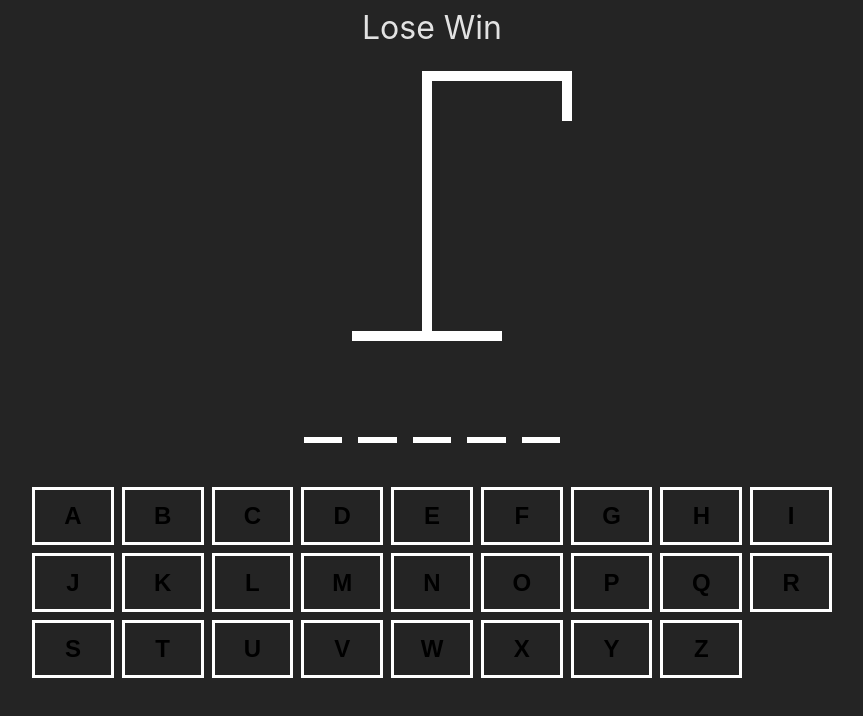
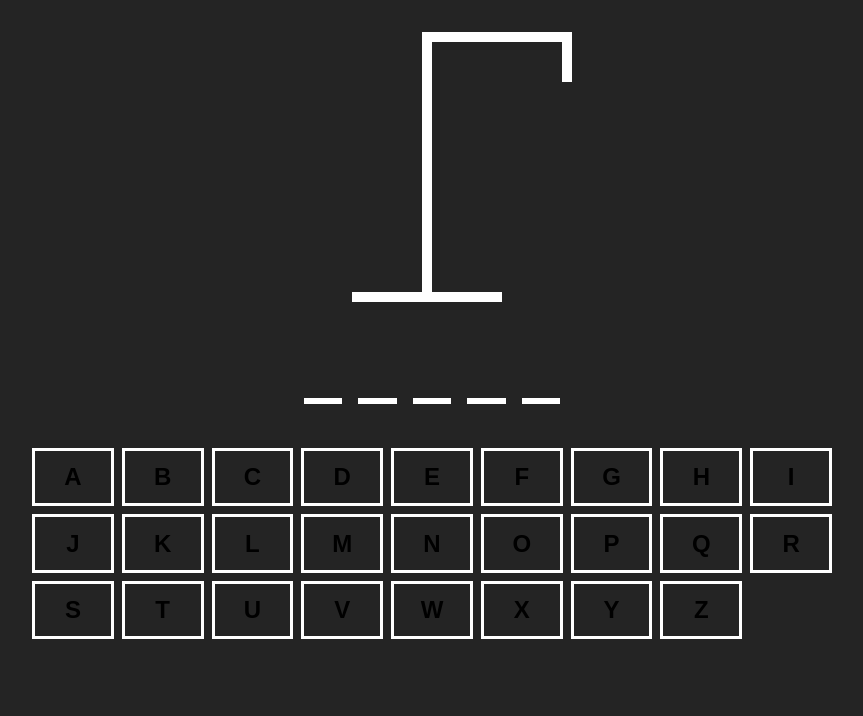
Before and after one commit to ro77en/react-hangman, a React (Vite) app: page / in a window 1280 px wide. Shown: the top 716 px of the page, without its empty margins (208-1071 px from the left). Built offline with nearby package versions, Linux system fonts and the light colour scheme.

Commit message:
disable keyboard on lose or win

```diff
--- a/src/App.tsx
+++ b/src/App.tsx
@@ -15,13 +15,18 @@ function App() {
     (letter) => !wordToGuess.includes(letter)
   );
 
+  const isLoser = incorrectLetters.length >= 6;
+  const isWinner = wordToGuess
+    .split("")
+    .every((letter) => guessedLetters.includes(letter));
+
   const addGuessedLetter = useCallback(
     (letter: string) => {
-      if (guessedLetters.includes(letter)) return;
+      if (guessedLetters.includes(letter) || isLoser || isWinner) return;
 
       setGuessedLetters((currentLetters) => [...currentLetters, letter]);
     },
-    [guessedLetters]
+    [guessedLetters, isWinner, isLoser]
   );
 
   useEffect(() => {
@@ -31,7 +36,6 @@ function App() {
       if (!key.match(/^[a-z]$/)) return;
 
       e.preventDefault();
-      console.log(key);
       addGuessedLetter(key);
     };
 
@@ -46,11 +50,15 @@ function App() {
 
   return (
     <div className="container">
-      <div className="showResult">Lose Win</div>
+      <div className="showResult">
+        {isWinner && "Winner! - Refresh to try again"}
+        {isLoser && "Nice try - Refresh to try again"}
+      </div>
       <HangmanDrawing numberOfGuesses={incorrectLetters.length} />
       <HangmanWord guessedLetters={guessedLetters} wordToGuess={wordToGuess} />
       <div style={{ alignSelf: "stretch" }}>
         <Keyboard
+          isDisabled={isWinner || isLoser}
           activeLetters={guessedLetters.filter((letter) =>
             wordToGuess.includes(letter)
           )}
--- a/src/components/Keyboard.tsx
+++ b/src/components/Keyboard.tsx
@@ -4,12 +4,14 @@ type KeyboardProps = {
   activeLetters: string[];
   inactiveLetters: string[];
   addGuessedLetter: (letter: string) => void;
+  isDisabled?: boolean
 };
 
 export function Keyboard({
   activeLetters,
   inactiveLetters,
   addGuessedLetter,
+  isDisabled = false,
 }: KeyboardProps) {
   const KEYS = [
     "a",
@@ -51,7 +53,7 @@ export function Keyboard({
             className={`btn ${isActive ? "active" : ""} ${
               isInactive ? "inactive" : ""
             }`}
-            disabled={isActive || isInactive}
+            disabled={isActive || isInactive || isDisabled}
             key={key}
           >
             {key}
```
